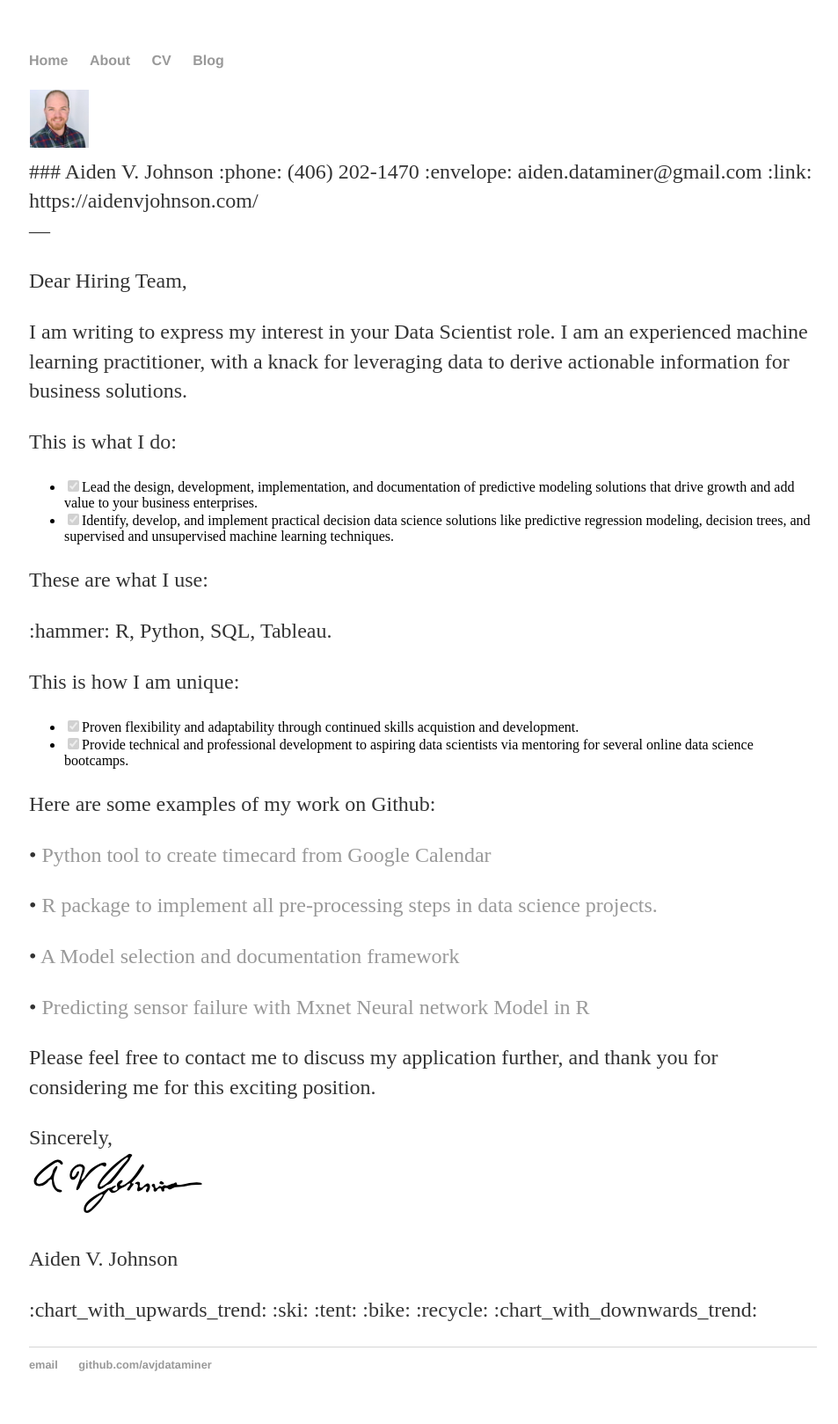
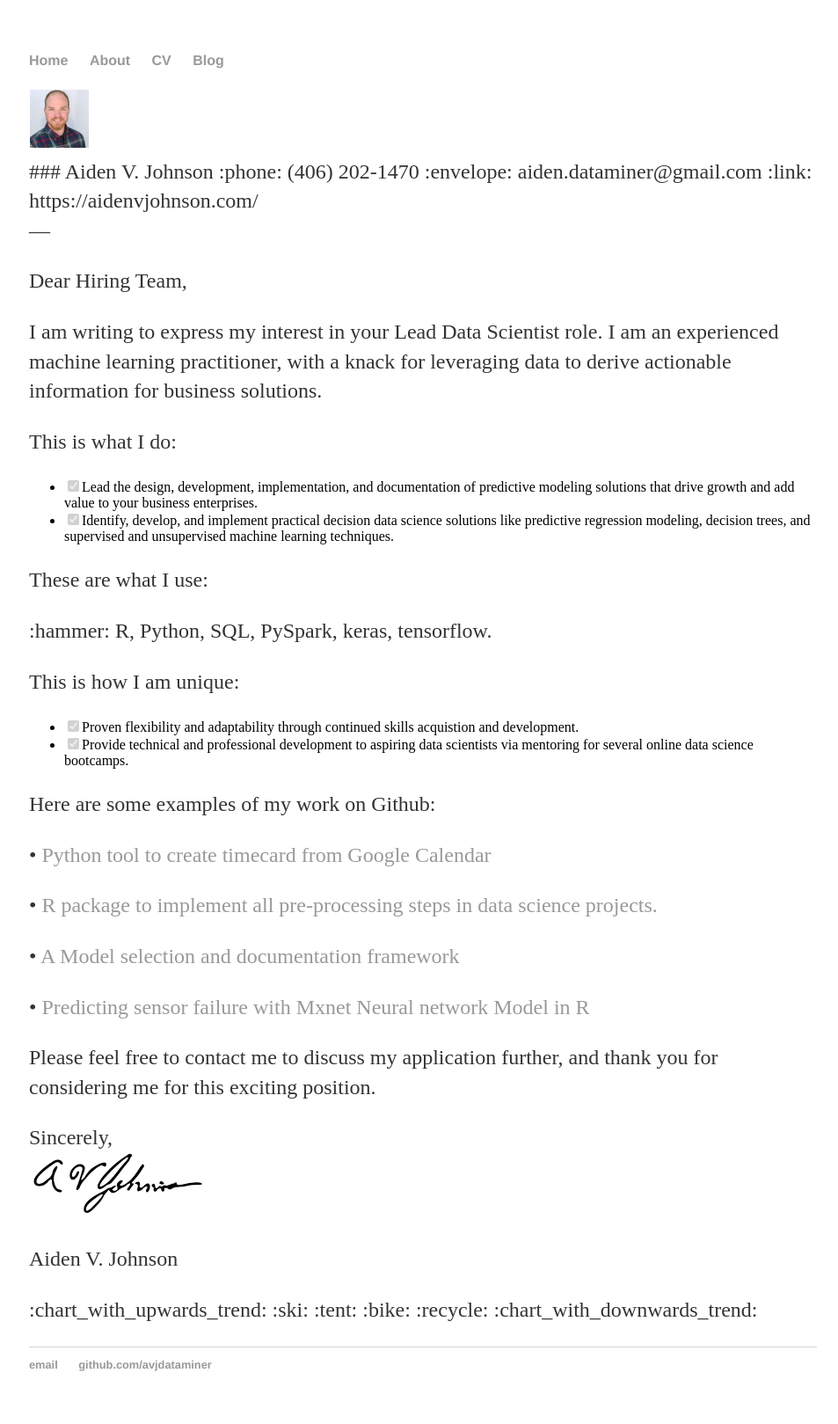
Before and after one commit to AVJdataminer/AVJdataminer.github.io, a Jekyll site: the page built from CoverLetter1.md, in a window 1280 px wide. Shown: the whole page at 88% size, without its empty margins (159-1112 px from the left). Built offline with Jekyll 4.4.1, drawn with Linux system fonts in a browser that asks for light colours; our own code applies the rules of GitHub Pages for plain Markdown files.

Commit message:
added lead

```diff
--- a/CoverLetter1.md
+++ b/CoverLetter1.md
@@ -4,7 +4,7 @@
 
 Dear Hiring Team,
 
-I am writing to express my interest in your Data Scientist role. I am an experienced machine learning practitioner, with a knack for leveraging data to derive actionable information for business solutions.
+I am writing to express my interest in your Lead Data Scientist role. I am an experienced machine learning practitioner, with a knack for leveraging data to derive actionable information for business solutions.
 
 This is what I do:
 - [X]  Lead the design, development, implementation, and documentation of predictive modeling solutions that drive growth and add value to your business enterprises.
@@ -13,7 +13,7 @@
 
 These are what I use:
 
-:hammer: R, Python, SQL, Tableau.
+:hammer: R, Python, SQL, PySpark, keras, tensorflow.
 
 
 This is how I am unique:
```
